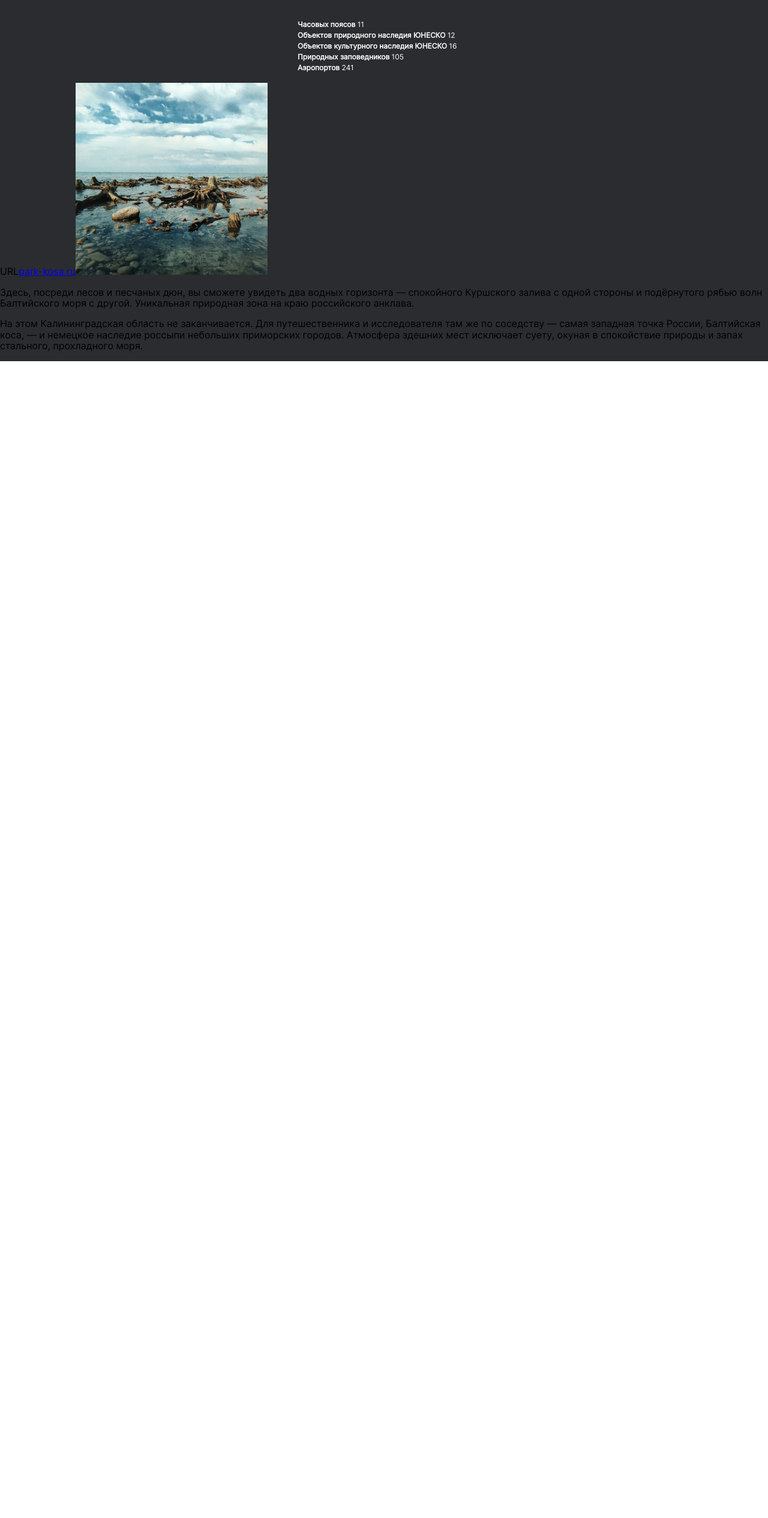
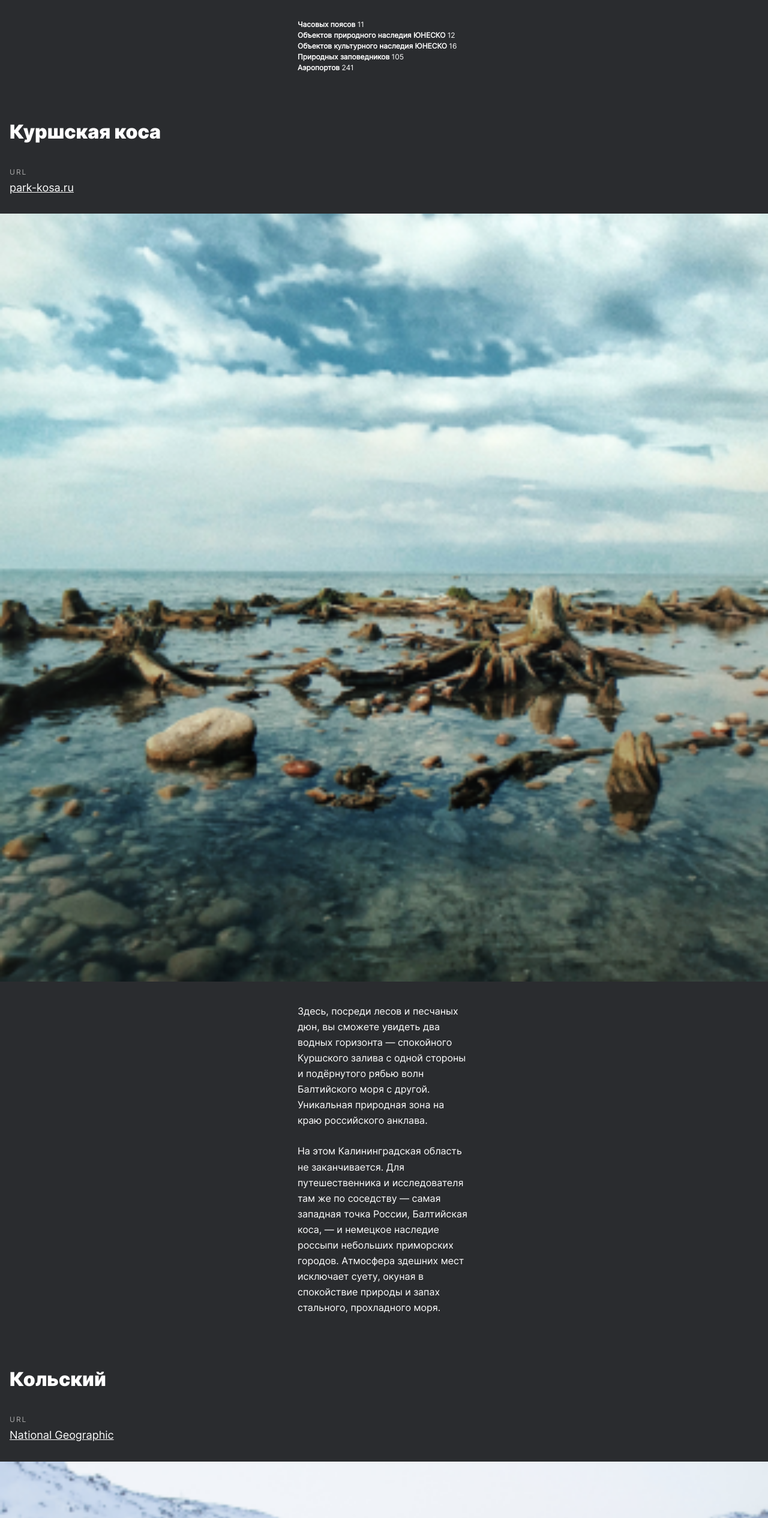
Before and after one commit to totfront/somewhere-travel, a React (Create React App) app: page / in a window 1280 px wide. Shown: the part 1740-4270 px from the top of the page at 60% size. Before the commit the page ends 2342 px from the top, so only its background shows below. Built offline with nearby package versions, Linux system fonts and the light colour scheme.

Commit message:
chore: finished 'place' section for 320 px

```diff
--- a/src/components/Place/Place.js
+++ b/src/components/Place/Place.js
@@ -9,16 +9,15 @@ function Place() {
   return (
     <section className={styles.wrapper}>
       <section className={styles.kosa}>
-        <title className={styles.title}>Куршская коса</title>
-        <subtitle className={styles.subtitle}>
+        <h1 className={styles.title}>Куршская коса</h1>
+        <h2 className={styles.subtitle}>
           <span className={styles.url}>URL</span>
-          <a href="#">park-kosa.ru</a>
-        </subtitle>
-        <img
-          className={styles.imgKosa}
-          src={imgKosa}
-          alt="Kurshskaya Kosa"
-        ></img>
+          <br></br>
+          <a href="#" className={styles.link}>
+            park-kosa.ru
+          </a>
+        </h2>
+        <img className={styles.img} src={imgKosa} alt="Kurshskaya Kosa"></img>
         <p className={styles.paragraph}>
           Здесь, посреди лесов и песчаных дюн, вы сможете увидеть два водных
           горизонта — спокойного Куршского залива с одной стороны и подёрнутого
@@ -33,10 +32,110 @@ function Place() {
           природы и запах стального, прохладного моря.
         </p>
       </section>
-      <section className={styles.kolski}></section>
-      <section className={styles.altai}></section>
-      <section className={styles.baikal}></section>
-      <section className={styles.karelia}></section>
+      <section className={styles.kolski}>
+        <h1 className={styles.title}>Кольский</h1>
+        <h2 className={styles.subtitle}>
+          <span className={styles.url}>URL</span>
+          <br></br>
+          <a href="#" className={styles.link}>
+            National Geographic
+          </a>
+        </h2>
+        <img
+          className={styles.img}
+          src={imgKolsky}
+          alt="Kolsky Peninsula"
+        ></img>
+        <p className={styles.paragraph}>
+          Почти весь полуостров находится за Полярным кругом. Саамская тундра,
+          от которой на юг — тайга, а на север — Ледовитый океан,
+          прикидывающийся Баренцевым морем.
+        </p>
+        <p className={styles.paragraph}>
+          Возможно, вы смотрели Звягинцева и даже слышали историю арктического
+          фестиваля в Териберке. Возможно, слово «Хибины» не осталось под снегом
+          школьных воспоминаний об уроках географии. Возможно, вы не
+          интересовались пронизывающей земную кору сверхглубокой скважиной, а от
+          апатитов вас давно накрывает апатия. Но ваша мечта увидеть северное
+          сияние начинает сбываться с билетом в Мурманск.
+        </p>
+      </section>
+      <section className={styles.altai}>
+        <h1 className={styles.title}>Алтай</h1>
+        <h2 className={styles.subtitle}>
+          <span className={styles.url}>URL</span>
+          <br></br>
+          <a href="#" className={styles.link}>
+            Facebook
+          </a>
+        </h2>
+        <img className={styles.img} src={imgAltai} alt="Altai Forest"></img>
+        <p className={styles.paragraph}>
+          Алтай — одно из красивейших мест в России. В первую очередь из-за гор:
+          если ехать вдоль хребта, вы увидите склоны, усыпанные соснами, горные
+          реки и озёра. А если вы откроете в автомобиле окна, сможете
+          познакомиться с невидимым чудом здешних мест — горным воздухом.
+        </p>
+        <p className={styles.paragraph}>
+          Климат на Алтае умеренный, поэтому ехать сюда лучше всего летом. Так
+          вы увидите всё разнообразие местной флоры и фауны. По лесам Алтая
+          бродят лоси, над хребтами летают орлы, а на равнинах пасутся косули. И
+          знаменитые манулы — тоже обитатели Алтайского края.
+        </p>
+      </section>
+      <section className={styles.baikal}>
+        <h1 className={styles.title}>Зимний Байкал</h1>
+        <h2 className={styles.subtitle}>
+          <span className={styles.url}>URL</span>
+          <br></br>
+          <a href="#" className={styles.link}>
+            https://vk.com/baikalmile
+          </a>
+        </h2>
+        <img
+          className={styles.img}
+          src={imgBaikal}
+          alt="Baikal Lake on ice"
+        ></img>
+        <p className={styles.paragraph}>
+          Всем известен Байкал как крупнейшее озеро в мире. Многие также знают,
+          что это самый большой источник пресной воды и одно из красивейших мест
+          в России.
+        </p>
+        <p className={styles.paragraph}>
+          Конечно, это всё так. Но Байкал ещё идеальное место для  соревнований
+          по скийорингу. Это такой вид спорта, когда лыжник привязывает себя к
+          мотоциклу, и тандем старается развить как можно бóльшую скорость на
+          льду. В марте 2019 года на фестивале «Байкальская миля» был поставлен
+          мировой рекорд — 197.011 км/ч.
+        </p>
+      </section>
+      <section className={styles.karelia}>
+        <h1 className={styles.title}>Карелия</h1>
+        <h2 className={styles.subtitle}>
+          <span className={styles.url}>URL</span>
+          <br></br>
+          <a href="#" className={styles.link}>
+            http://vodlozero.ru/
+          </a>
+        </h2>
+        <img
+          className={styles.img}
+          src={imgKarelia}
+          alt="Karelian Lake and Forest"
+        ></img>
+        <p className={styles.paragraph}>
+          Сибирь заканчивается не на Урале, а в Карелии: образующая тайгу
+          сибирская лиственница не растёт западнее Водлозера. Зато здесь она
+          вымахивает на 30 метров — леса карельских национальных парков из-за
+          непроходимых болот никогда не знали топора. Некоторым соснам уже
+          больше чем полтысячелетия. Прикоснитесь к живому существу, видевшему
+          солнце раньше, чем увидал его Иван Грозный. В девственном лесу на
+          сотню километров не встретишь тропы. А на редких тропинках деревья в
+          паре метров от земли помечены медвежьими когтями. Чтобы все знали, кто
+          тут хозяин.
+        </p>
+      </section>
     </section>
   );
 }
--- a/src/components/Place/Place.module.css
+++ b/src/components/Place/Place.module.css
@@ -1,4 +1,46 @@
 .wrapper {
     display: grid;
+    grid-template-rows: repeat(4, 1fr);
+    grid-template-columns: 1fr;
+}
 
+.title {
+    line-height: 35px;
+    font-size: 32px;
+    color: white;
+    font-family: "InterBlack";
+    margin: 64px 16px 0 16px;
 }
+.subtitle {
+
+    margin: 32px 16px 0 16px;
+}
+.url {
+    font-family: "InterRegular";
+    font-size: 12px;
+    line-height: 12px;
+    letter-spacing: 2px;
+    color: #AAAAAA;
+    font-weight: normal;
+}
+
+.link {
+    font-size: 18px;
+    line-height: 22px;
+    font-weight: normal;
+    color: white;
+    text-decoration-line: underline;
+}
+
+.img {
+    width: 100%;
+    margin: 32px 0;
+}
+
+.paragraph {
+    max-width: 288px;
+    font-size: 16px;
+    line-height: 26.08px;
+    color: white;
+    margin: 0px auto 25px auto;
+}
```
